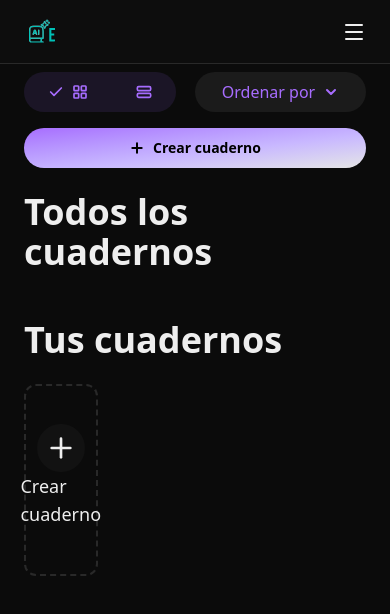
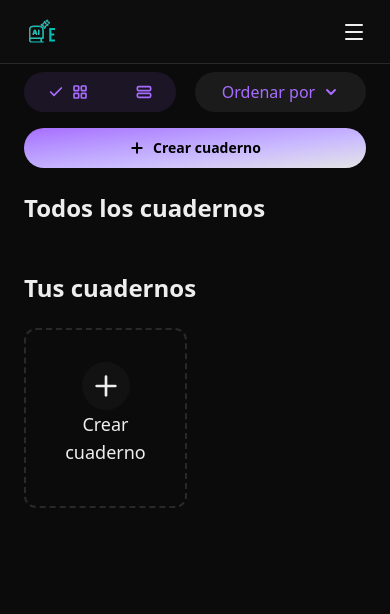
Before and after one commit to PietrantuonoFranco/Estud.ia, a Next.js app in the folder estud.ia/: page / in a window 390 px wide. Shown: the top 614 px of the page. Built offline with nearby package versions, Linux system fonts and the light colour scheme; no server answers.

Commit message:
feat: enhance NotebooksContainer and NotebooksGrid components for improved responsive design and layout adjustments

```diff
--- a/estud.ia/app/components/home/NotebooksContainer.tsx
+++ b/estud.ia/app/components/home/NotebooksContainer.tsx
@@ -155,20 +155,20 @@ export default function NotebooksContainer ({ orderBy, viewMode, onStartUpload,
 
   return (
     <>
-      <h1 className="text-4xl font-semibold">Todos los cuadernos</h1>
+      <h1 className="text-2xl md:text-4xl font-semibold">Todos los cuadernos</h1>
       <div className={`w-full ${
           viewMode === "grid"
-            ? "grid grid-cols-4 gap-4"
+          ? "grid grid-cols-2 md:grid-cols-4 gap-4"
             : "flex flex-col gap-4"
         }`}
       >
         <NotebooksGrid notebooks={sortedAllNotebooks} viewMode={viewMode} />
       </div>
 
-      <h2 className="text-4xl font-semibold">Tus cuadernos</h2>
+      <h2 className={`${viewMode === "list" && userNotebooks.length === 0 ? "hidden" : ""} text-2xl md:text-4xl font-semibold`}>Tus cuadernos</h2>
       <div className={`w-full ${
           viewMode === "grid"
-            ? "grid grid-cols-4 gap-4"
+            ? "grid grid-cols-2 md:grid-cols-4 gap-4"
             : "flex flex-col gap-4"
         }`}
       >
@@ -179,7 +179,7 @@ export default function NotebooksContainer ({ orderBy, viewMode, onStartUpload,
               : "border-border hover:bg-card"
           } ${
             viewMode === "grid"
-              ? "h-48 "
+              ? "p-8 md:p-0 md:h-48 "
               : "hidden"
           }`}
           onDragOver={handleDragOver}
@@ -192,7 +192,7 @@ export default function NotebooksContainer ({ orderBy, viewMode, onStartUpload,
             <div className="flex justify-center items-center p-2 rounded-full bg-card group-hover:bg-card/80">
               <Plus className="w-8 h-8" />
             </div>
-            <h3 className="mb-2 text-lg font-medium text-foreground">Crear cuaderno</h3>
+            <h3 className="mb-2 text-lg text-center font-medium text-foreground">Crear cuaderno</h3>
           </label>
         </div>
 
--- a/estud.ia/app/components/home/NotebooksGrid.tsx
+++ b/estud.ia/app/components/home/NotebooksGrid.tsx
@@ -19,8 +19,8 @@ export default function NotebooksGrid({ notebooks, viewMode }: NotebooksGridProp
           className={`
             group relative flex cursor-pointer flex-col rounded-xl p-4 ${
               viewMode === "grid"
-                ? "justify-between h-48 bg-gradient-to-bl"
-                : "flex-row items-center gap-4 bg-gradient-to-l"
+                ? "justify-between md:h-48 bg-gradient-to-bl"
+                : "flex-row md:items-center gap-4 bg-gradient-to-l"
             }
             from-transparent to-purple-700/15 transition-colors hover:bg-card/80 duration-300
           `}
@@ -30,10 +30,10 @@ export default function NotebooksGrid({ notebooks, viewMode }: NotebooksGridProp
               ? "justify-between"
               : "gap-4"
           }`}>
-            <div className={`flex items-center justify-center rounded-lg bg-muted text-2xl ${
+            <div className={`flex items-center justify-center rounded-lg bg-muted text-lg md:text-2xl ${
               viewMode === "grid"
-                ? "h-10 w-10"
-                : "h-14 w-14"
+                ? "h-6 w-6 md:h-10 md:w-10"
+                : "h-10 w-10 md:h-14 md:w-14"
             }`}>
               {notebook.icon}
             </div>
@@ -49,8 +49,8 @@ export default function NotebooksGrid({ notebooks, viewMode }: NotebooksGridProp
             </button>
           </div>
           <div>
-            <h3 className={`text-lg font-medium text-foreground ${viewMode === "grid" ? "mb-2" : "mb-1"}`}>{notebook.title}</h3>
-            <p className="text-sm text-foreground">
+            <h3 className={`text-sm xl:text-lg font-medium text-foreground ${viewMode === "grid" ? "mb-2" : "mb-1"}`}>{notebook.title}</h3>
+            <p className="text-xs xl:text-sm text-foreground">
               {notebook.sources.length === 1 ? "1 fuente" : `${notebook.sources.length} fuentes`} · {formatRelativeDate(notebook.date)}
             </p>
           </div>
```
